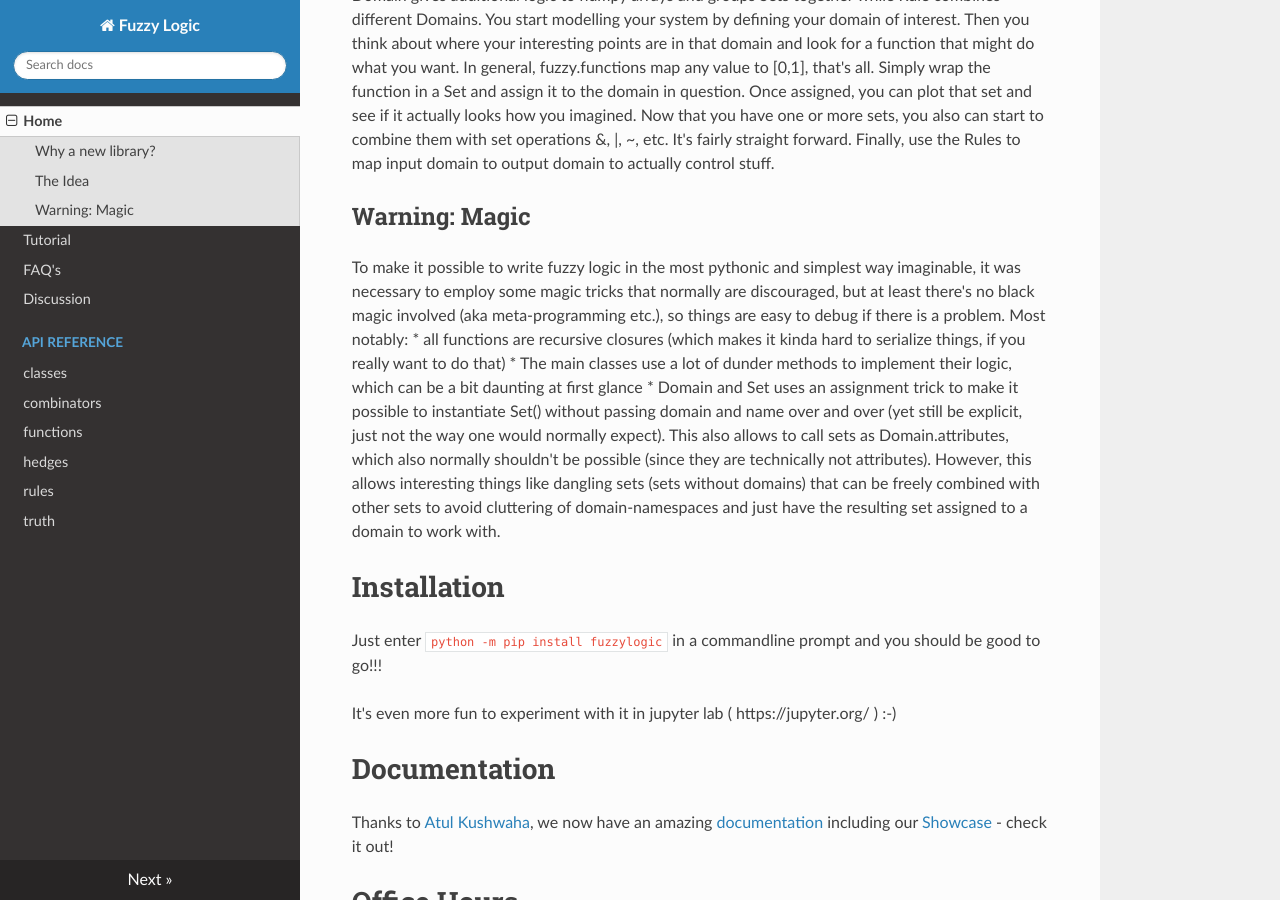
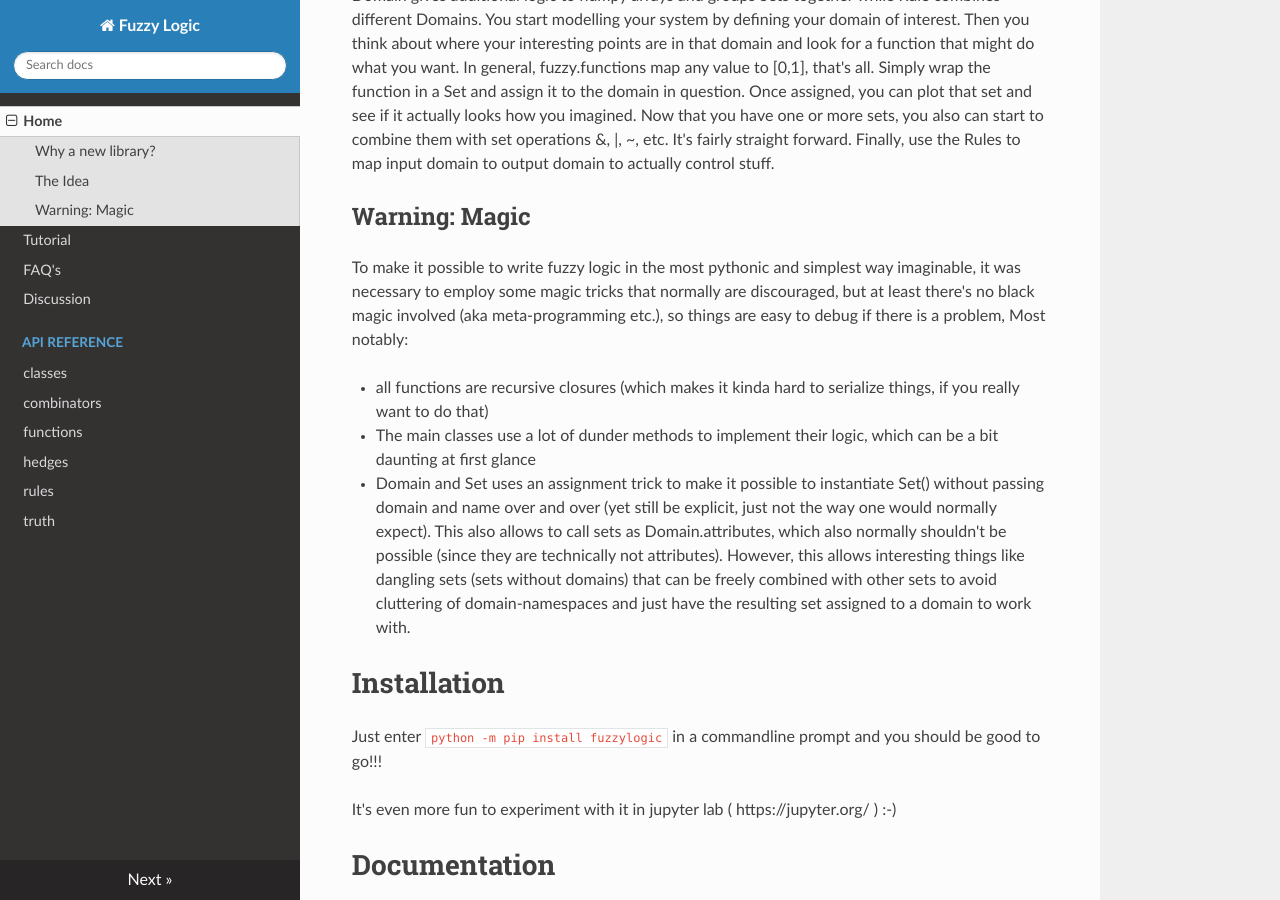
Before and after one commit to Python-Fuzzylogic/fuzzylogic, an MkDocs documentation site: the page built from docs/docs/index.md, in a window 1280 px wide and 900 px high, scrolled down 1160 px. Built offline with MkDocs 1.6.1, drawn with Linux system fonts in a browser that asks for light colours; nearby versions of some CDN libraries.

```diff
--- a/docs/docs/index.md
+++ b/docs/docs/index.md
@@ -20,7 +20,8 @@ So, the idea is to have three parts that work together: domains, sets and rules.
 Finally, use the Rules to map input domain to output domain to actually control stuff.
 
 ## Warning: Magic
-To make it possible to write fuzzy logic in the most pythonic and simplest way imaginable, it was necessary to employ some magic tricks that normally are discouraged, but at least there's no black magic involved (aka meta-programming etc.), so things are easy to debug if there is a problem. Most notably:
+To make it possible to write fuzzy logic in the most pythonic and simplest way imaginable, it was necessary to employ some magic tricks that normally are discouraged, but at least there's no black magic involved (aka meta-programming etc.), so things are easy to debug if there is a problem, Most notably:
+
 * all functions are recursive closures (which makes it kinda hard to serialize things, if you really want to do that)
 * The main classes use a lot of dunder methods to implement their logic, which can be a bit daunting at first glance
 * Domain and Set uses an assignment trick to make it possible to instantiate Set() without passing domain and name over and over (yet still be explicit, just not the way one would normally expect). This also allows to call sets as Domain.attributes, which also normally shouldn't be possible (since they are technically not attributes). However, this allows interesting things like dangling sets (sets without domains) that can be freely combined with other sets to avoid cluttering of domain-namespaces and just have the resulting set assigned to a domain to work with.
```
